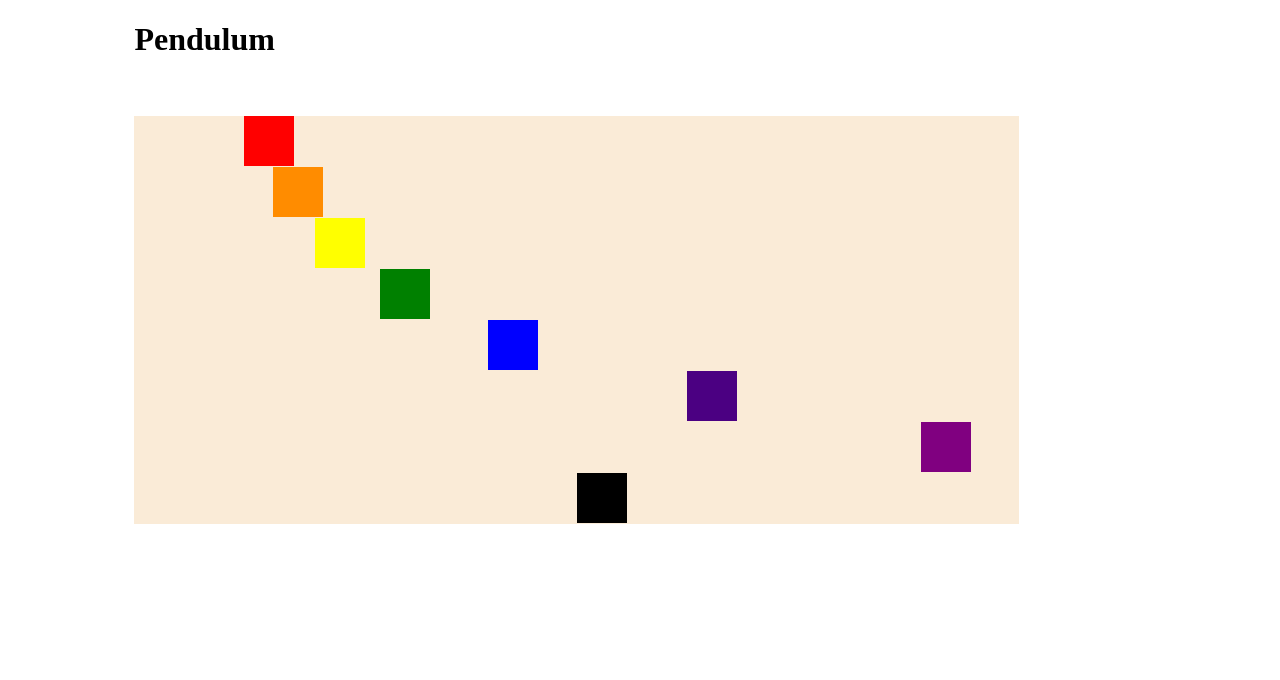
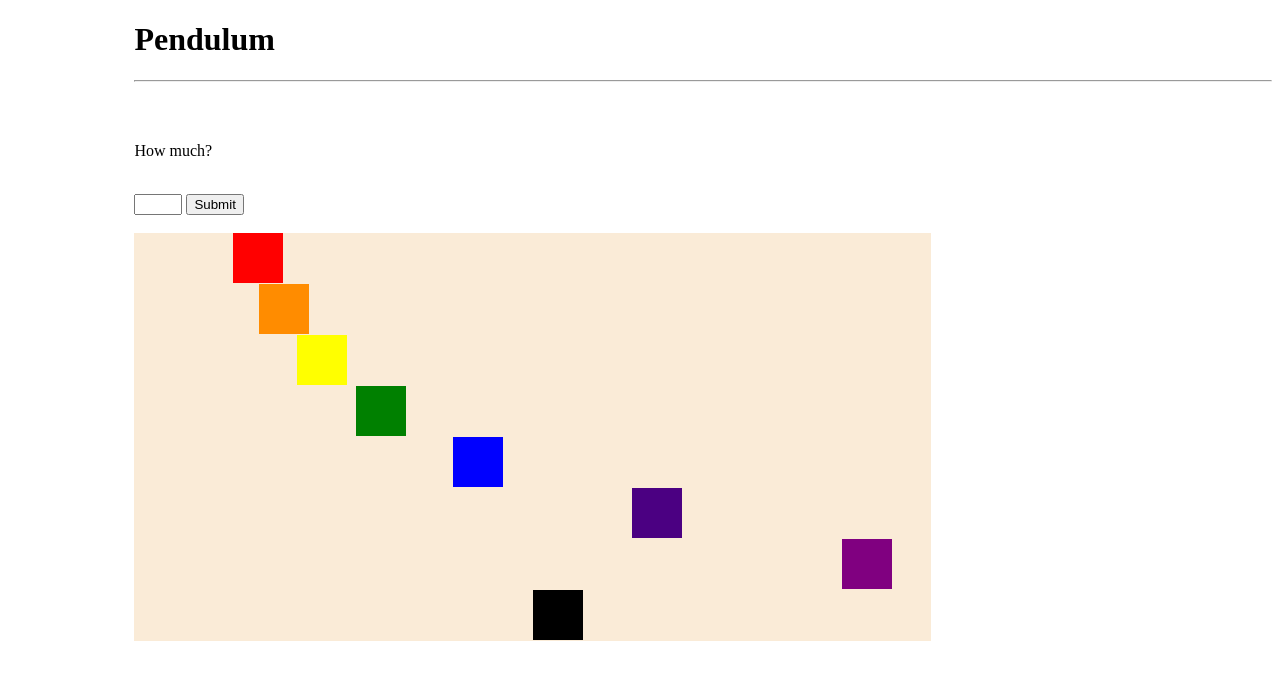
Before and after one commit to YoRangS/web, a plain HTML site: page pendulum.html in a window 1280 px wide. Drawn offline with Linux system fonts and the light colour scheme.

Commit message:
add pendulum.js

```diff
--- a/pendulum.html
+++ b/pendulum.html
@@ -2,9 +2,9 @@
 <html lang="ko">
     <head>
         <meta charset="UTF-8">
-        <title>주기 맞추는 공식은 나중에 맞춰야겠다;</title>
+        <title>내일의 나에게 맡길까나~</title>
         <style>
-            h1 {
+            #main {
                 margin-left: 10%;
             }
             #wrap {
@@ -14,7 +14,6 @@
                 border: 10px;
                 border-color: black;
                 background-color:antiquewhite;
-                margin-left: 10%;
             }
             .block {
                 display: block;
@@ -67,8 +66,14 @@
     </head>
     <body>
         <div id="main">
-            <h1>Pendulum</h1>
+            <h1>Pendulum</h1><hr>
             <br><br>
+            <p>How much?</p><br>
+            <form action="pendulum.js" method="get|post">
+                <input type="number" id="num" onchange="getNumber();" min="1" max="8">
+                <input type="button" name="submit" onclick="createDIV();" value="Submit"><br><br>
+            </form>
+            <script src="pendulum.js"></script>
             <div id="wrap">
                 <div class="block" id="red"></div>
                 <div class="block" id="orange"></div>
--- /dev/null
+++ b/pendulum.js
@@ -0,0 +1,17 @@
+var colorList = ["#ff0000", "#ff8c00", "#ffff00", "#008000", "#0000ff", "#4b0082", "#800080"]
+
+function createDIV() {
+
+
+    var num = document.getElementById("num").value;
+    obj = document.getElementById("wrap");
+    for(var i=0; i<num; i++) {
+        newDiv = document.createElement("div");
+        newDiv.setAttribute("id", "box");
+        newDiv.style.backgroundColor = colorList[i];
+    }
+}
+
+function removeDiv() {
+
+}
```
